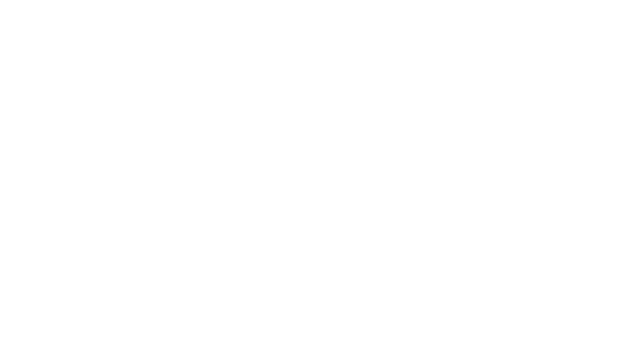
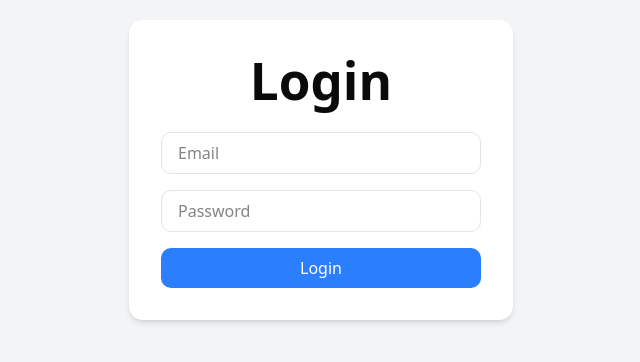
Before and after one commit to BagasDhitya/practice-january-november, a React (Vite) app in the folder 18-feb-2026/todo-app/: page /login in a window 1280 px wide. Before the commit this address had no page. Shown: the part 230-592 px from the top of the page, without its empty margins (319-959 px from the left). Built offline with nearby package versions, Linux system fonts and the light colour scheme.

Commit message:
implement auth with zustand

```diff
--- a/18-feb-2026/todo-app/package.json
+++ b/18-feb-2026/todo-app/package.json
@@ -19,7 +19,8 @@
     "react-dom": "^19.2.0",
     "react-router-dom": "^7.13.0",
     "tailwind-merge": "^3.4.1",
-    "tailwindcss": "^4.1.18"
+    "tailwindcss": "^4.1.18",
+    "zustand": "^5.0.11"
   },
   "devDependencies": {
     "@eslint/js": "^9.39.1",
--- a/18-feb-2026/todo-app/src/App.tsx
+++ b/18-feb-2026/todo-app/src/App.tsx
@@ -1,12 +1,20 @@
 import { Routes, Route } from "react-router-dom"
 import Home from "./pages/home"
 import Todos from "./pages/todos"
+import Login from "./pages/login"
+
+import PrivateRoute from "./components/PrivateRoute"
 
 function App() {
   return (
     <Routes>
       <Route path="/" element={<Home />} />
-      <Route path="/todos" element={<Todos />} />
+      <Route path="/todos" element={
+        <PrivateRoute>
+          <Todos />
+        </PrivateRoute>
+      } />
+      <Route path="/login" element={<Login />} />
     </Routes>
   )
 }
--- /dev/null
+++ b/18-feb-2026/todo-app/src/components/PrivateRoute.tsx
@@ -0,0 +1,16 @@
+import { Navigate } from "react-router-dom"
+import { useAuthStore } from "../stores/useAuthStore"
+
+type Props = {
+    children: React.ReactNode
+}
+
+export default function PrivateRoute({ children }: Props) {
+    const { isAuthenticated } = useAuthStore()
+
+    if (!isAuthenticated) {
+        return <Navigate to="/login" replace />
+    }
+
+    return <>{children}</>
+}
--- /dev/null
+++ b/18-feb-2026/todo-app/src/pages/login/index.tsx
@@ -0,0 +1,56 @@
+import { useState } from "react"
+import { useAuthStore } from "../../stores/useAuthStore"
+
+export default function Login() {
+    const { login, loading, error, user } = useAuthStore()
+
+    const [email, setEmail] = useState("")
+    const [password, setPassword] = useState("")
+
+    console.log("before login ; ", user)
+
+    const handleSubmit = async (e: React.FormEvent) => {
+        e.preventDefault()
+        await login(email, password)
+        console.log("after login ; ", user)
+    }
+
+    return (
+        <div className="min-h-screen flex items-center justify-center bg-gray-100">
+            <form
+                onSubmit={handleSubmit}
+                className="bg-white p-8 rounded-xl shadow-md w-96"
+            >
+                <h1 className="text-2xl font-bold mb-6 text-center">Login</h1>
+
+                <input
+                    type="email"
+                    placeholder="Email"
+                    className="w-full mb-4 px-4 py-2 border rounded-lg"
+                    value={email}
+                    onChange={(e) => setEmail(e.target.value)}
+                />
+
+                <input
+                    type="password"
+                    placeholder="Password"
+                    className="w-full mb-4 px-4 py-2 border rounded-lg"
+                    value={password}
+                    onChange={(e) => setPassword(e.target.value)}
+                />
+
+                {error && (
+                    <p className="text-red-500 text-sm mb-4">{error}</p>
+                )}
+
+                <button
+                    type="submit"
+                    disabled={loading}
+                    className="w-full bg-blue-500 text-white py-2 rounded-lg hover:bg-blue-600 transition"
+                >
+                    {loading ? "Loading..." : "Login"}
+                </button>
+            </form>
+        </div>
+    )
+}
--- /dev/null
+++ b/18-feb-2026/todo-app/src/stores/useAuthStore.ts
@@ -0,0 +1,74 @@
+import { create } from "zustand";
+import { persist } from "zustand/middleware";
+
+type User = {
+  id: number;
+  name: string;
+  email: string;
+};
+
+type AuthState = {
+  user: User | null;
+  token: string | null;
+  isAuthenticated: boolean;
+  loading: boolean;
+  error: string | null;
+  login: (email: string, password: string) => Promise<void>;
+  logout: () => void;
+};
+
+export const useAuthStore = create<AuthState>()(
+  persist(
+    (set) => ({
+      user: null,
+      token: null,
+      isAuthenticated: false,
+      loading: false,
+      error: null,
+
+      login: async (email, password) => {
+        try {
+          set({ loading: true, error: null });
+
+          // 🔥 SIMULASI API CALL
+          await new Promise((resolve) => setTimeout(resolve, 1000));
+
+          if (email !== "admin@mail.com" || password !== "123456") {
+            throw new Error("Invalid credentials");
+          }
+
+          const fakeUser = {
+            id: 1,
+            name: "Admin",
+            email,
+          };
+
+          const fakeToken = "fake-jwt-token";
+
+          set({
+            user: fakeUser,
+            token: fakeToken,
+            isAuthenticated: true,
+            loading: false,
+          });
+        } catch (err: any) {
+          set({
+            error: err.message,
+            loading: false,
+          });
+        }
+      },
+
+      logout: () => {
+        set({
+          user: null,
+          token: null,
+          isAuthenticated: false,
+        });
+      },
+    }),
+    {
+      name: "auth-storage",
+    },
+  ),
+);
```
Also changed, not shown: 1 other file (tests, documents, lock files or other folders).
